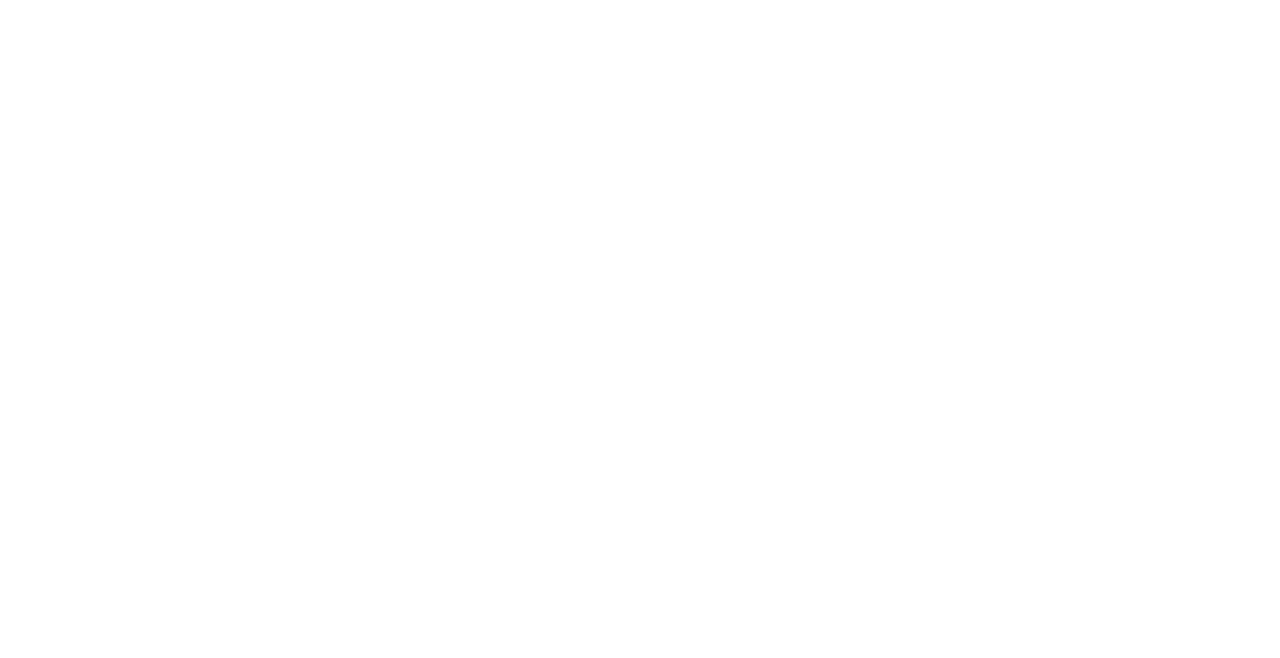
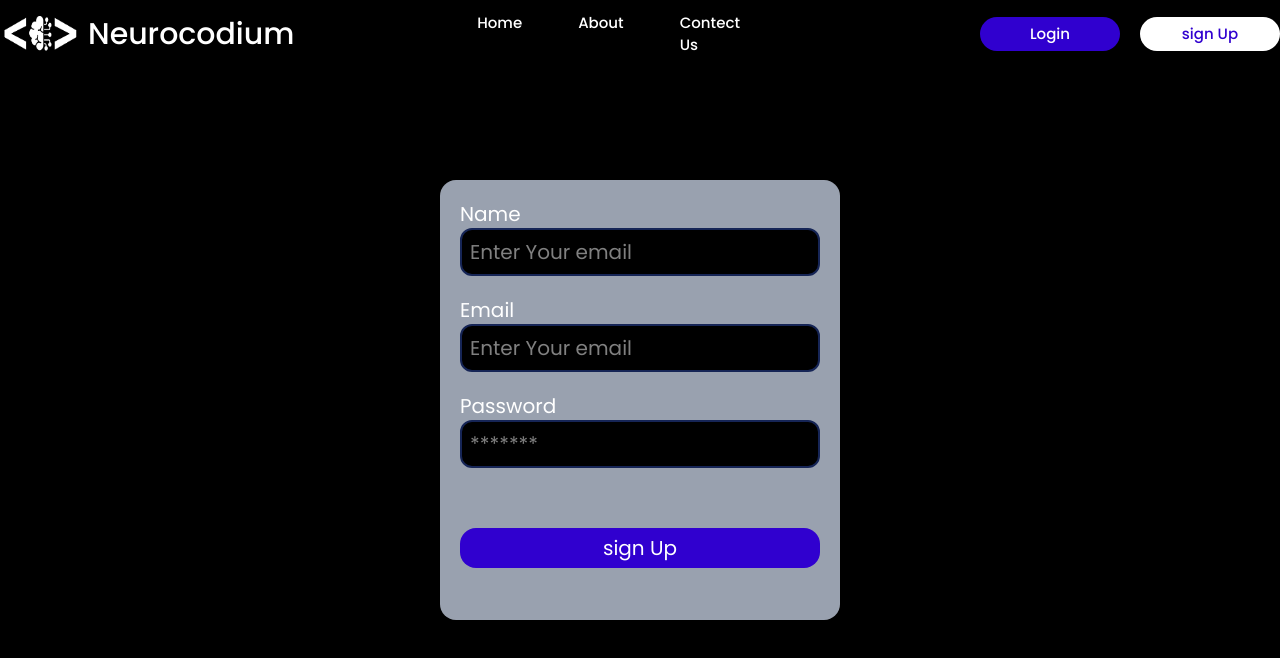
Before and after one commit to ARYANDHIRHI004/LeetLab, a React (Vite) app in the folder Frontend/: page /signup in a window 1280 px wide. Before the commit this address had no page. Shown: the top 658 px of the page. Built offline with nearby package versions, Linux system fonts and the light colour scheme.

Commit message:
login and signup page dreated

```diff
--- a/Frontend/src/App.jsx
+++ b/Frontend/src/App.jsx
@@ -5,6 +5,8 @@
 import WelcomePage from './pages/WelcomePage'
 import { useAuthStore } from './Store/useAuthStore'
 import HomePage from './pages/HomePage'
+import LoginPage from './pages/LoginPage'
+import SignupPage from './pages/SignupPage'
 
 
 
@@ -18,10 +20,10 @@
         <Routes>
           <Route path='/' element = {<Layout />}>
             <Route path='/' element = {!authUser? <WelcomePage/>:<HomePage />}/>
+            <Route path='/login' element = {!authUser? <LoginPage />:<Navigate to={"/"}/> }/>
+            <Route path='/signup' element = {!authUser? <SignupPage />:<Navigate to={"/"}/> }/>
             {/* <Route path='/add-problem' element = {authUser? <AppProblem/>:<Navigate to={"/"}/>}/> */}
           </Route>
-          {/* <Route path='/login' element = {!authUser? <Login />:<Navigate to={"/"}/> }/> */}
-          {/* <Route path='/signup' element = {!authUser? <SignUp />:<Navigate to={"/"}/> }/> */}
 
         </Routes>
       </div>
--- a/Frontend/src/Store/useAuthStore.js
+++ b/Frontend/src/Store/useAuthStore.js
@@ -5,7 +5,7 @@
 export const useAuthStore = create((set) => ({
     authUser: null,
     isSigningUp: false,
-    isLogingIn: false,
+    isLoggingIn: false,
     isCheckingAuth: false,
 
     checkAuth: async () => {
@@ -36,9 +36,7 @@
     },
 
     login: async (data) => {
-
-
-        set({isLogingIn: true})
+        set({isLoggingIn: true})
       try {
           const res = await axiosInstance.post("/auth/login", data)
 
@@ -47,7 +45,7 @@
         } catch (error) {
             toast.error("error signing up")
         }finally{
-            set({isLogingIn: false})
+            set({isLoggingIn: false})
         }
     },
 
--- a/Frontend/src/components/Navbar.jsx
+++ b/Frontend/src/components/Navbar.jsx
@@ -2,8 +2,11 @@
 import { Link } from "react-router-dom";
 import { NavbarMenu } from "../constents";
 import Neurocodium from "../assets/neurocodiumLogo.png";
+import { useAuthStore } from "../Store/useAuthStore";
 
 const Navbar = () => {
+  const { authUser } = useAuthStore();
+
   return (
     <nav className=" fixed flex justify-around items-center text-[15px] bg-black text-white w-full h-17 font-medium gap-60 z-50">
       <Link to={"/"} className="text-3xl flex gap-2">
@@ -18,18 +21,26 @@
         </ul>
       </div>
       <div className="flex gap-5 items-center">
+        {!authUser ? (
           <Link
             className="bg-[#3000cf] pt-1.5 pb-1.5 px-8 rounded-full w-35 text-center"
             to={"/login"}
           >
             Login
           </Link>
+        ) : (
+          ""
+        )}
+        {!authUser ? (
           <Link
             className=" bg-white  text-[#3000cf] pt-1.5 pb-1.5 px-8 rounded-full w-35 text-center"
             to={"/Signup"}
           >
             sign Up
           </Link>
+        ) : (
+          ""
+        )}
       </div>
     </nav>
   );
--- a/Frontend/src/lib/axios.js
+++ b/Frontend/src/lib/axios.js
@@ -1,6 +1,9 @@
 import axios from "axios";
 
 export const axiosInstance = axios.create({
-    baseURL: "http://127.0.0.1:8080/api/v1",
+    baseURL: 'http://127.0.0.1:8080/api/v1',
     withCredentials: true,
+    headers: {
+		Accept: 'application/json',
+	},
 })
--- /dev/null
+++ b/Frontend/src/pages/LoginPage.jsx
@@ -0,0 +1,53 @@
+import React from 'react'
+import { useForm } from "react-hook-form";
+import { useAuthStore } from '../Store/useAuthStore'
+
+const LoginPage = () => {
+   const {isLoggingIn, login} = useAuthStore()
+   const {register, handleSubmit} = useForm()
+
+   const onSubmit = (data) =>{
+        login(data)
+   }
+
+  return (
+    <div className='bg-black text-white h-[100vh] flex items-center justify-center text-xl'>
+        <div className=' bg-gray-400 p-5 rounded-2xl w-100 h-110'>
+            <form onSubmit={handleSubmit(onSubmit)}>
+                <div className='flex flex-col mb-5'>
+                    <label htmlFor="email">Email</label>
+                    <input
+                     className='border-blue-950 border-2 rounded-xl p-2 bg-black'
+                     type="text"
+                     name='email'
+                     placeholder='Enter Your email'
+                     {...register("email")}
+                      />
+                </div>
+                <div className='flex flex-col'>
+                    <label htmlFor="password">Password</label>
+                    <input
+                    className='border-blue-950 border-2 rounded-xl p-2 bg-black'
+                    type="text"
+                    name='password'
+                    placeholder='*******'
+                    {...register("password")}
+                     />
+                </div>
+
+                <button
+                className='bg-[#3000cf] mt-15 w-full h-10 rounded-2xl'
+                type="submit"
+                >
+                    {
+                       isLoggingIn? "loggingin...":"Login"
+                    }
+                </button>
+
+            </form>
+        </div>
+    </div>
+  )
+}
+
+export default LoginPage
--- /dev/null
+++ b/Frontend/src/pages/SignupPage.jsx
@@ -0,0 +1,60 @@
+import React from "react";
+import { useForm } from "react-hook-form";
+import { useAuthStore } from "../Store/useAuthStore";
+
+const SignupPage = () => {
+  const { isSigningUp, signup } = useAuthStore();
+  const { register, handleSubmit } = useForm();
+
+  const onSubmit = (data) => {
+    signup(data);
+  };
+
+  return (
+    <div className="bg-black text-white h-[100vh] flex items-center justify-center text-xl">
+      <div className=" bg-gray-400 p-5 rounded-2xl w-100 h-110">
+        <form onSubmit={handleSubmit(onSubmit)}>
+          <div className="flex flex-col mb-5">
+            <label htmlFor="Name">Name</label>
+            <input
+              className="border-blue-950 border-2 rounded-xl p-2 bg-black"
+              type="text"
+              name="email"
+              placeholder="Enter Your email"
+              {...register("name")}
+            />
+          </div>
+          <div className="flex flex-col mb-5">
+            <label htmlFor="email">Email</label>
+            <input
+              className="border-blue-950 border-2 rounded-xl p-2 bg-black"
+              type="text"
+              name="email"
+              placeholder="Enter Your email"
+              {...register("email")}
+            />
+          </div>
+          <div className="flex flex-col">
+            <label htmlFor="password">Password</label>
+            <input
+              className="border-blue-950 border-2 rounded-xl p-2 bg-black"
+              type="text"
+              name="password"
+              placeholder="*******"
+              {...register("password")}
+            />
+          </div>
+
+          <button
+            className="bg-[#3000cf] mt-15 w-full h-10 rounded-2xl"
+            type="submit"
+          >
+            {isSigningUp ? "Signing Up..." : "sign Up"}
+          </button>
+        </form>
+      </div>
+    </div>
+  );
+};
+
+export default SignupPage;
```
Lines whose indentation alone changed are shown as unchanged.
